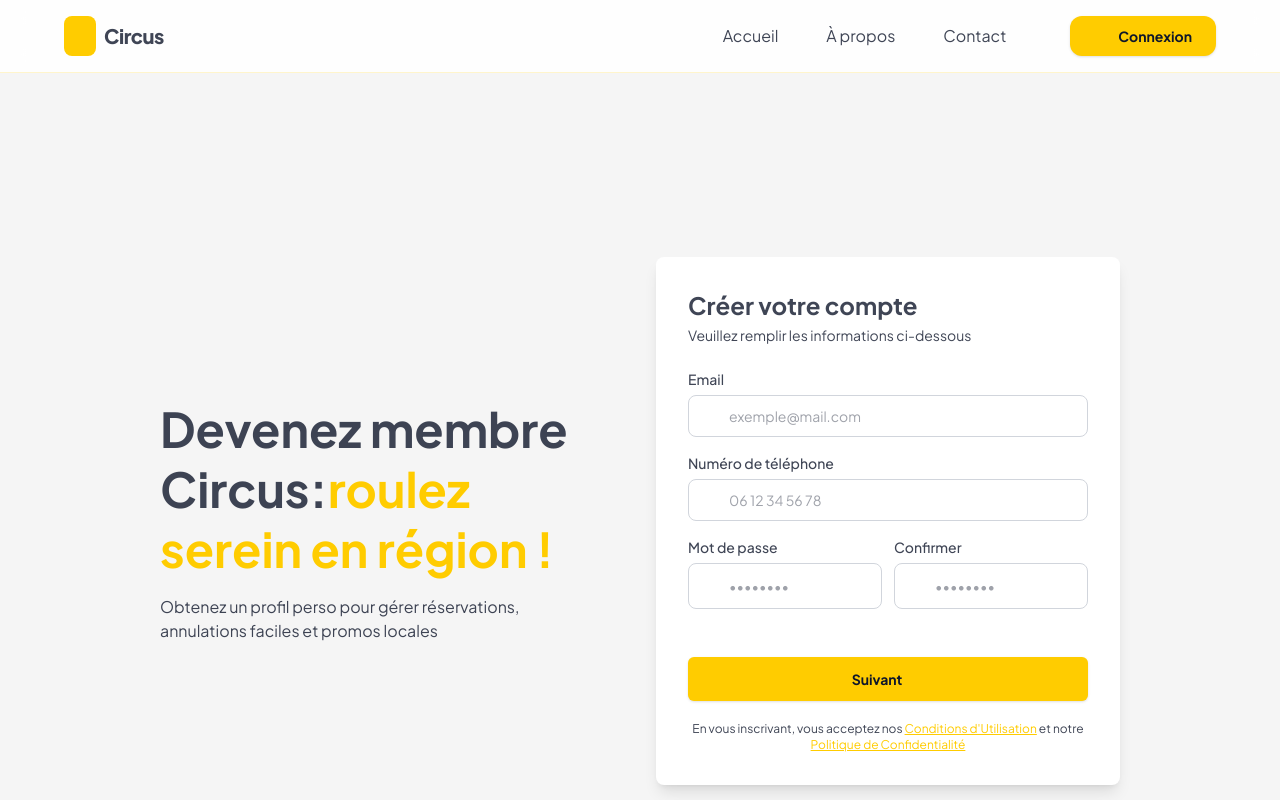
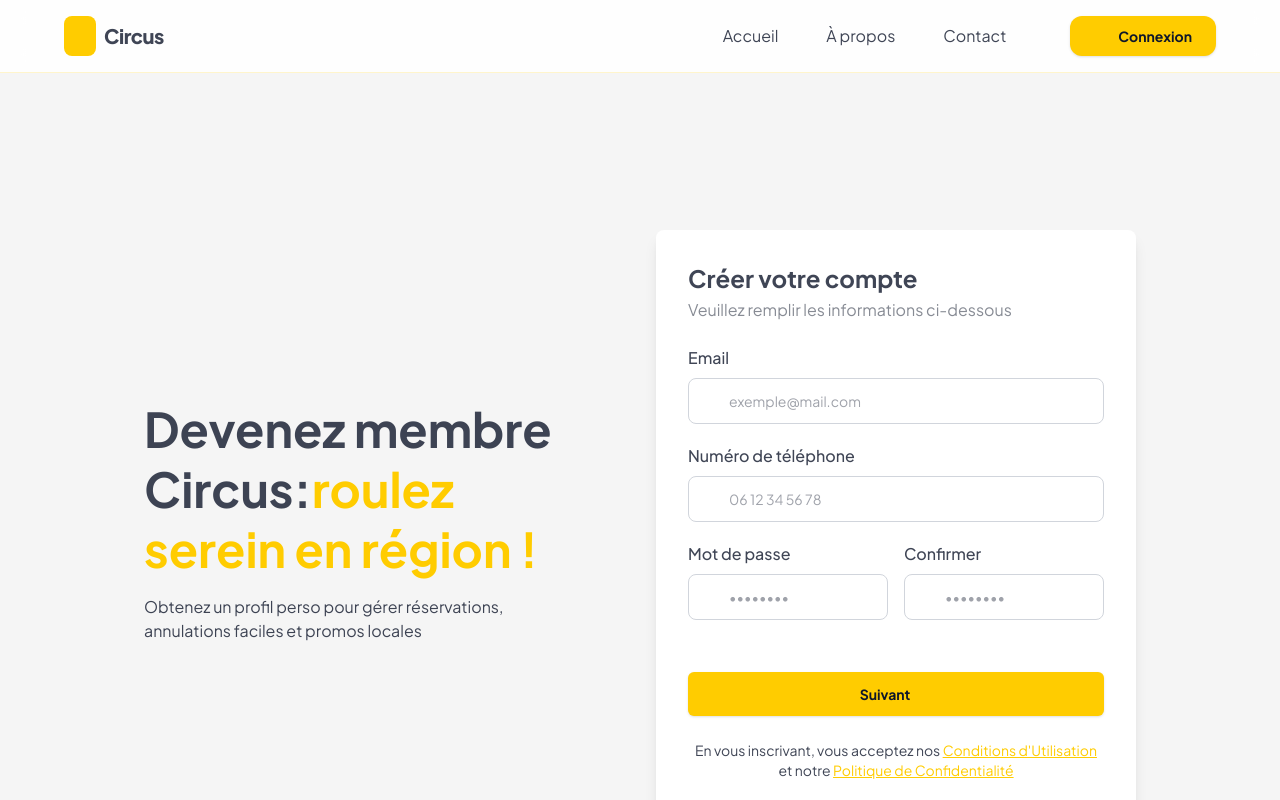
Before and after one commit to NinoMichael/circus, a React (Vite) app in the folder front/: page /register in a window 1280 px wide. Shown: the top 800 px of the page. Built offline with nearby package versions, Linux system fonts and the light colour scheme; no server answers; some icons are missing.

Commit message:
chore: adjust style

```diff
--- a/front/src/pages/auth/Login.tsx
+++ b/front/src/pages/auth/Login.tsx
@@ -209,7 +209,10 @@ const Login = () => {
 
 						<p className="text-center text-sm mt-8">
 							Pas encore de compte ?{" "}
-							<Link to="#" className="font-medium text-primary hover:underline">
+							<Link
+								to="/register"
+								className="font-medium text-primary hover:underline"
+							>
 								Créer un compte
 							</Link>
 						</p>
--- a/front/src/pages/auth/Register.tsx
+++ b/front/src/pages/auth/Register.tsx
@@ -1,35 +1,39 @@
-import EmailOutlinedIcon from '@mui/icons-material/EmailOutlined';
-import LocalPhoneOutlinedIcon from '@mui/icons-material/LocalPhoneOutlined';
-import LockOutlinedIcon from '@mui/icons-material/LockOutlined';
-import ArrowForwardIcon from '@mui/icons-material/ArrowForward';
+import EmailOutlinedIcon from "@mui/icons-material/EmailOutlined";
+import LocalPhoneOutlinedIcon from "@mui/icons-material/LocalPhoneOutlined";
+import LockOutlinedIcon from "@mui/icons-material/LockOutlined";
+import ArrowForwardIcon from "@mui/icons-material/ArrowForward";
 import { motion, type Variants } from "framer-motion";
 import Button from "@mui/material/Button";
-import { useNavigate } from 'react-router-dom';
-import { useRegisterStore } from '../../hooks/useAuth';
-import { useState } from 'react';
+import { useNavigate } from "react-router-dom";
+import { useRegisterStore } from "../../hooks/useAuth";
+import { useState } from "react";
 import Snackbar from "@mui/material/Snackbar";
 import Alert from "@mui/material/Alert";
-
 
 const Register = () => {
 	const navigate = useNavigate();
 	const { form, setStep1 } = useRegisterStore();
 	const [toastOpen, setToastOpen] = useState(false);
 	const [toastMessage, setToastMessage] = useState("");
-    const [toastSeverity, setToastSeverity] = useState<"success" | "error">("success");
+	const [toastSeverity, setToastSeverity] = useState<"success" | "error">(
+		"success"
+	);
 
 	const passwordMismatch =
 		form.password !== undefined &&
 		form.password_confirmation !== undefined &&
-        form.password_confirmation !== '' &&
+		form.password_confirmation !== "" &&
 		form.password !== form.password_confirmation;
 
 	const handleChange = (field: string, value: string) => {
+		// eslint-disable-next-line @typescript-eslint/no-explicit-any
 		setStep1({ ...form, [field]: value } as any);
-        const isPasswordField = field === 'password' || field === 'password_confirmation';
+		const isPasswordField =
+			field === "password" || field === "password_confirmation";
 		if (isPasswordField) {
-            const pwd = field === 'password' ? value : form.password;
-            const confirm = field === 'password_confirmation' ? value : form.password_confirmation;
+			const pwd = field === "password" ? value : form.password;
+			const confirm =
+				field === "password_confirmation" ? value : form.password_confirmation;
 
 			if (pwd && confirm && pwd !== confirm) {
 				setToastMessage("Les mots de passe ne correspondent pas");
@@ -53,17 +57,24 @@ const Register = () => {
 	const handleSubmit = (e: React.FormEvent) => {
 		e.preventDefault();
 		if (passwordMismatch) return;
-        navigate('/register/info');
+		navigate("/register/info");
 	};
 
 	const inputClass = (hasError = false) =>
-        `w-full rounded-lg border ${hasError ? 'border-red-500 focus:ring-red-400' : 'border-gray-300 focus:ring-primary'} bg-white pl-10 pr-9 py-3 text-sm focus:outline-none focus:ring-2 focus:border-none duration-200 transition-all`;
+		`w-full rounded-lg border ${
+			hasError
+				? "border-red-500 focus:ring-red-400"
+				: "border-gray-300 focus:ring-primary"
+		} bg-white pl-10 pr-9 py-3 text-sm focus:outline-none focus:ring-2 focus:border-none duration-200 transition-all`;
 
 	return (
 		<motion.div
-            className="min-h-screen flex items-center justify-center p-4"
-            initial="initial" animate="animate" exit="exit"
-            variants={pageTransition} transition={{ duration: 0.35 }}
+			className="min-h-screen flex items-center justify-center py-4"
+			initial="initial"
+			animate="animate"
+			exit="exit"
+			variants={pageTransition}
+			transition={{ duration: 0.35 }}
 		>
 			<div className="w-full grid md:grid-cols-2 gap-8 items-center lg:mx-20">
 				<div className="hidden md:block lg:w-md">
@@ -71,86 +82,105 @@ const Register = () => {
 						Devenez membre Circus:
 						<span className="text-primary">roulez serein en région !</span>
 					</h1>
-                    <p className="mt-4 text-md">
-                        Obtenez un profil perso pour gérer réservations, annulations faciles et promos locales
+					<p className="mt-4">
+						Obtenez un profil perso pour gérer réservations, annulations faciles
+						et promos locales
 					</p>
 				</div>
 
 				<div className="rounded-lg shadow-lg bg-white p-8">
 					<h2 className="text-2xl font-bold mb-1">Créer votre compte</h2>
-                    <p className="text-sm mb-6">Veuillez remplir les informations ci-dessous</p>
+					<p className="text-text/50 mb-6">
+						Veuillez remplir les informations ci-dessous
+					</p>
 
-                    <form className="space-y-4" onSubmit={handleSubmit}>
-                        <div>
-                            <label className="block text-sm font-medium mb-1.5">Email</label>
+					<form className="space-y-5" onSubmit={handleSubmit}>
+						<div className="space-y-2">
+							<label className="block font-medium">Email</label>
 							<div className="relative">
 								<EmailOutlinedIcon className="absolute left-3 top-1/2 -translate-y-1/2 w-5 h-5 text-gray-400" />
 								<input
-                                    type="email" placeholder="exemple@mail.com"
-                                    value={form.email ?? ''}
-                                    onChange={(e) => handleChange('email', e.target.value)}
-                                    className="w-full rounded-lg border border-gray-300 bg-white pl-10 pr-4 py-2.5 text-sm focus:outline-none focus:ring-2 focus:ring-primary focus:border-none duration-200 transition-all"
+									type="email"
+									placeholder="exemple@mail.com"
+									value={form.email ?? ""}
+									onChange={(e) => handleChange("email", e.target.value)}
+									className="w-full rounded-lg border border-gray-300 bg-white pl-10 pr-4 py-3 text-sm focus:outline-none focus:ring-2 focus:ring-primary focus:border-none duration-200 transition-all"
 									required
 								/>
 							</div>
 						</div>
 
-                        <div>
-                            <label className="block text-sm font-medium mb-1.5">Numéro de téléphone</label>
+						<div className="space-y-2">
+							<label className="block font-medium">Numéro de téléphone</label>
 							<div className="relative">
 								<LocalPhoneOutlinedIcon className="absolute left-3 top-1/2 -translate-y-1/2 w-5 h-5 text-gray-400" />
 								<input
-                                    type="tel" placeholder="06 12 34 56 78"
-                                    value={form.phone ?? ''}
-                                    onChange={(e) => handleChange('phone', e.target.value)}
-                                    className="w-full rounded-lg border border-gray-300 bg-white pl-10 pr-4 py-2.5 text-sm focus:outline-none focus:ring-2 focus:ring-primary focus:border-none duration-200 transition-all"
+									type="tel"
+									placeholder="06 12 34 56 78"
+									value={form.phone ?? ""}
+									onChange={(e) => handleChange("phone", e.target.value)}
+									className="w-full rounded-lg border border-gray-300 bg-white pl-10 pr-4 py-3 text-sm focus:outline-none focus:ring-2 focus:ring-primary focus:border-none duration-200 transition-all"
 									required
 								/>
 							</div>
 						</div>
 
-                        <div className="grid grid-cols-2 gap-3">
-                            <div>
-                                <label className="block text-sm font-medium mb-1.5">Mot de passe</label>
+						<div className="grid sm:grid-cols-2 gap-4">
+							<div className="space-y-2">
+								<label className="block font-medium">Mot de passe</label>
 								<div className="relative">
 									<LockOutlinedIcon className="absolute left-3 top-1/2 -translate-y-1/2 w-5 h-5 text-gray-400" />
 									<input
-                                        type="password" placeholder="••••••••"
-                                        value={form.password ?? ''}
-                                        onChange={(e) => handleChange('password', e.target.value)}
+										type="password"
+										placeholder="••••••••"
+										value={form.password ?? ""}
+										onChange={(e) => handleChange("password", e.target.value)}
 										className={inputClass(passwordMismatch)}
 										required
 									/>
 								</div>
 							</div>
-                            <div>
-                                <label className="block text-sm font-medium mb-1.5">Confirmer</label>
+							<div className="space-y-2">
+								<label className="block font-medium">Confirmer</label>
 								<div className="relative">
 									<LockOutlinedIcon className="absolute left-3 top-1/2 -translate-y-1/2 w-5 h-5 text-gray-400" />
 									<input
-                                        type="password" placeholder="••••••••"
-                                        value={form.password_confirmation ?? ''}
-                                        onChange={(e) => handleChange('password_confirmation', e.target.value)}
+										type="password"
+										placeholder="••••••••"
+										value={form.password_confirmation ?? ""}
+										onChange={(e) =>
+											handleChange("password_confirmation", e.target.value)
+										}
 										className={inputClass(passwordMismatch)}
 										required
 									/>
 								</div>
 							</div>
 						</div>
-                        <motion.div variants={item} whileHover={{ scale: 1.03 }} whileTap={{ scale: 0.97 }}>
+						<motion.div
+							variants={item}
+							whileHover={{ scale: 1.03 }}
+							whileTap={{ scale: 0.97 }}
+						>
 							<Button
 								className="mt-8! w-full! bg-primary! text-sm! hover:bg-primary/80! px-6! py-3! rounded-md font-bold! transition-all! shadow-sm!"
-                                type="submit" disabled={passwordMismatch}
+								type="submit"
+								disabled={passwordMismatch}
 							>
 								Suivant <ArrowForwardIcon className="ml-2" />
 							</Button>
 						</motion.div>
 					</form>
 
-                    <p className="text-center text-xs mt-5">
+					<p className="text-center text-sm mt-6">
 						En vous inscrivant, vous acceptez nos{" "}
-                        <a href="#" className="underline text-primary">Conditions d'Utilisation</a> et notre{" "}
-                        <a href="#" className="underline text-primary">Politique de Confidentialité</a>
+						<a href="#" className="underline text-primary">
+							Conditions d'Utilisation
+						</a>{" "}
+						et notre{" "}
+						<a href="#" className="underline text-primary">
+							Politique de Confidentialité
+						</a>
 					</p>
 				</div>
 			</div>
```
Also changed, not shown: front/src/App.tsx (+2 -5 lines), front/src/pages/auth/RegisterInfo.tsx (+124 -81 lines). Lines whose indentation alone changed are shown as unchanged.
